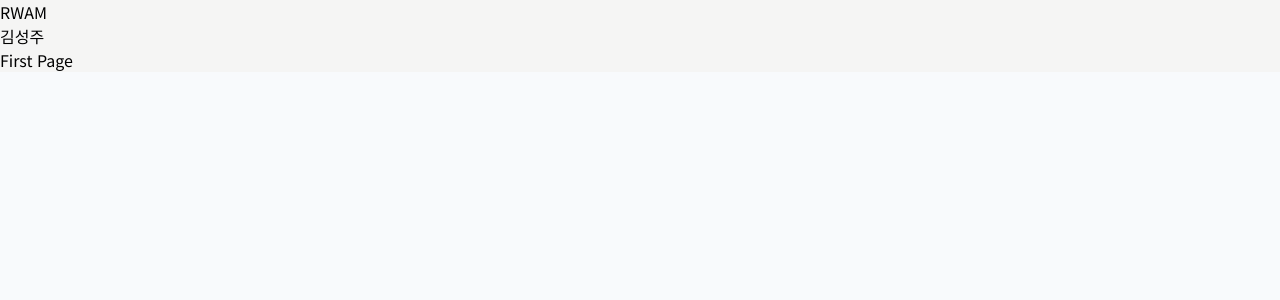
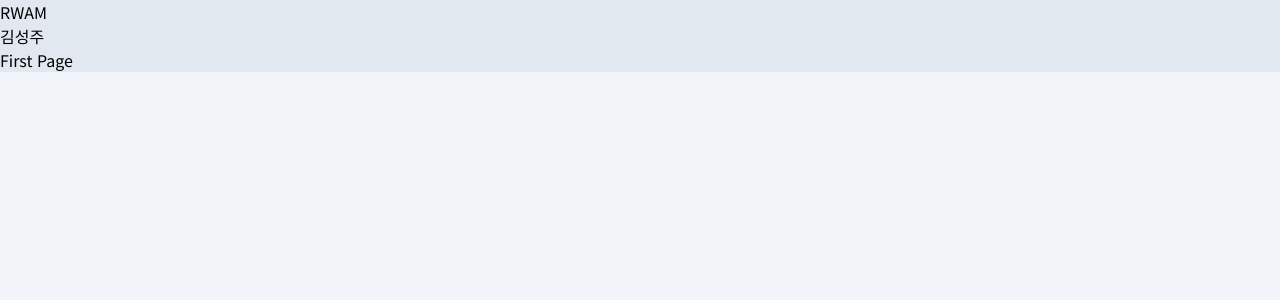
Before and after one commit to rwaming/next-portfolio, a Next.js app: page / in a window 1280 px wide. Shown: the top 300 px of the page. Built offline with nearby package versions, Linux system fonts and the light colour scheme.

Commit message:
Update: extend theme in tailwind.config.ts(screens, spacing)

```diff
--- a/app/layout.tsx
+++ b/app/layout.tsx
@@ -19,8 +19,8 @@ export default function RootLayout({
 }>): JSX.Element {
   return (
     <html lang="ko">
-      <body className={`${NotoSansKR.className} h-dvh w-dvw bg-slate-50`}>
-        <div className="app bg-stone-100">
+      <body className={`${NotoSansKR.className} h-dvh w-dvw bg-slate-100`}>
+        <div className="app bg-slate-200">
           <header className="header">
             <h1 className="title">
               RWAM
@@ -28,7 +28,7 @@ export default function RootLayout({
             </h1>
           </header>
           <nav className="menu">
-            <ul className="menu__ul"></ul>
+            <ul className="menu-box"></ul>
           </nav>
           {children}
         </div>
--- a/tailwind.config.ts
+++ b/tailwind.config.ts
@@ -1,4 +1,4 @@
-import type { Config } from 'tailwindcss';
+import type { Config } from 'tailwindcss'
 
 const config: Config = {
   content: [
@@ -6,8 +6,73 @@ const config: Config = {
     './app/**/*.{js,ts,jsx,tsx,mdx}',
   ],
   theme: {
-    extend: {},
+    extend: {
+      screens: {
+        xs: '320px',
+      },
+      spacing: {
+        '1/2vmin': '50vmin',
+        '1/3vmin': '33.33vmin',
+        '2/3vmin': '66.66vmin',
+        '1/4vmin': '25vmin',
+        '3/4vmin': '75vmin',
+        '1/5vmin': '20vmin',
+        '2/5vmin': '40vmin',
+        '3/5vmin': '60vmin',
+        '4/5vmin': '80vmin',
+        '1/6vmin': '16.66vmin',
+        '5/6vmin': '83.33vmin',
+        '1/8vmin': '12.5vmin',
+        '3/8vmin': '37.5vmin',
+        '5/8vmin': '62.5vmin',
+        '7/8vmin': '87.5vmin',
+        '1/10vmin': '10vmin',
+        '3/10vmin': '30vmin',
+        '7/10vmin': '70vmin',
+        '9/10vmin': '90vmin',
+        '1/2dvw': '50dvw',
+        '1/3dvw': '33.33dvw',
+        '2/3dvw': '66.66dvw',
+        '1/4dvw': '25dvw',
+        '3/4dvw': '75dvw',
+        '1/5dvw': '20dvw',
+        '2/5dvw': '40dvw',
+        '3/5dvw': '60dvw',
+        '4/5dvw': '80dvw',
+        '1/6dvw': '16.66dvw',
+        '5/6dvw': '83.33dvw',
+        '1/8dvw': '12.5dvw',
+        '3/8dvw': '37.5dvw',
+        '5/8dvw': '62.5dvw',
+        '7/8dvw': '87.5dvw',
+        '1/10dvw': '10dvw',
+        '3/10dvw': '30dvw',
+        '7/10dvw': '70dvw',
+        '9/10dvw': '90dvw',
+        '1/2dvh': '50dvh',
+        '1/3dvh': '33.33dvh',
+        '2/3dvh': '66.66dvh',
+        '1/4dvh': '25dvh',
+        '3/4dvh': '75dvh',
+        '1/5dvh': '20dvh',
+        '2/5dvh': '40dvh',
+        '3/5dvh': '60dvh',
+        '4/5dvh': '80dvh',
+        '1/6dvh': '16.66dvh',
+        '5/6dvh': '83.33dvh',
+        '1/8dvh': '12.5dvh',
+        '3/8dvh': '37.5dvh',
+        '5/8dvh': '62.5dvh',
+        '7/8dvh': '87.5dvh',
+        '1/10dvh': '10dvh',
+        '3/10dvh': '30dvh',
+        '7/10dvh': '70dvh',
+        '9/10dvh': '90dvh',
+        '16-9dvh': '56.25dvw',
+      },
+      colors: {},
+    },
   },
   plugins: [],
-};
-export default config;
+}
+export default config
```
